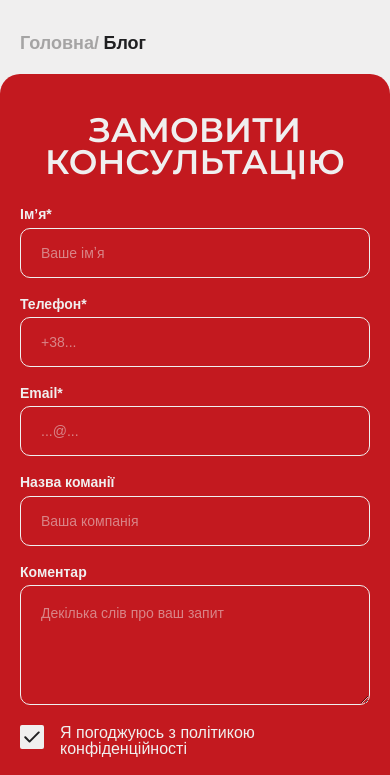
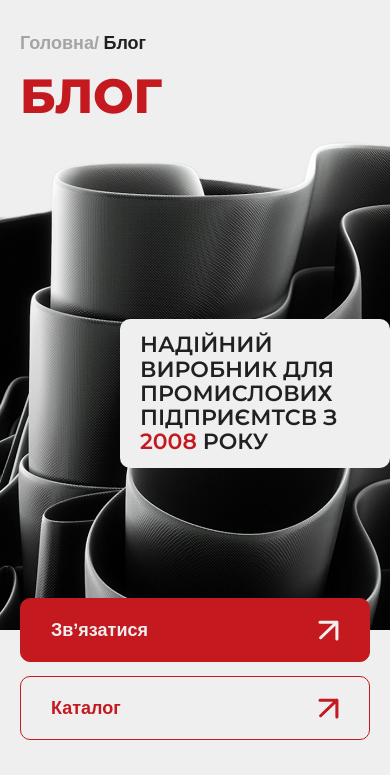
Before and after one commit to ValeriiaZhubrieva/test-alterna, a plain HTML site: page blog.html in a window 390 px wide. Shown: the part 66-841 px from the top of the page. Drawn offline with Linux system fonts and the light colour scheme; a web font is replaced by a local one.

Commit message:
fix v1.2

```diff
--- a/blog.html
+++ b/blog.html
@@ -11,11 +11,11 @@
 		<link rel="preload" href="./assets/fonts/Manrope-Medium.woff2" as="font" type="font/woff2" crossorigin="anonymous">
 		<link rel="shortcut icon" href="./assets/img/favicon.ico">
 		<title>Блог</title>
-		<script type="module" crossorigin="" src="./js/app.min.js?v=1755508881133"></script>
-		<script type="module" crossorigin="" src="./js/textblock.min.js?v=1755508881133"></script>
-		<link rel="stylesheet" crossorigin="" href="./css/app.min.css?v=1755508881133">
-		<link rel="stylesheet" crossorigin="" href="./css/textblock.min.css?v=1755508881133">
-		<link rel="stylesheet" crossorigin="" href="./css/page-error.min.css?v=1755508881133">
+		<script type="module" crossorigin="" src="./js/app.min.js?v=1755514337027"></script>
+		<script type="module" crossorigin="" src="./js/textblock.min.js?v=1755514337027"></script>
+		<link rel="stylesheet" crossorigin="" href="./css/app.min.css?v=1755514337027">
+		<link rel="stylesheet" crossorigin="" href="./css/textblock.min.css?v=1755514337027">
+		<link rel="stylesheet" crossorigin="" href="./css/blog.min.css?v=1755514337027">
 	</head>
 	<body>
 		<div class="wrapper">
@@ -98,6 +98,38 @@
 						<span class="breadcrumbs__link active">Блог</span>
 					</div>
 				</div>
+				<section class="blog-hero">
+					<div class="blog-hero__container">
+						<div class="blog-hero__body">
+							<h1 class="blog-hero__title title title--h1">блог</h1>
+							<div class="blog-hero__btns">
+								<a href="#" class="blog-hero__btn button-empty">
+									<span>Каталог</span>
+									<svg width="29" height="29" viewbox="0 0 29 29" fill="none" xmlns="http://www.w3.org/2000/svg">
+										<path d="M26.107 3.02175V26.3607M26.107 3.02175H2.76804M26.107 3.02175L3.68073 24.5087" stroke="currentColor" stroke-width="4.20578" stroke-linecap="round" stroke-linejoin="round"></path>
+									</svg>
+								</a>
+								<a href="#" class="blog-hero__btn button">
+									<span>Звʼязатися</span>
+									<svg width="29" height="29" viewbox="0 0 29 29" fill="none" xmlns="http://www.w3.org/2000/svg">
+										<path d="M26.107 3.02175V26.3607M26.107 3.02175H2.76804M26.107 3.02175L3.68073 24.5087" stroke="currentColor" stroke-width="4.20578" stroke-linecap="round" stroke-linejoin="round"></path>
+									</svg>
+								</a>
+							</div>
+							<div class="blog-hero__descr">
+								надійний виробник для промислових підприємтсв з
+								<span>2008</span>
+								року
+							</div>
+						</div>
+						<div class="blog-hero__bg">
+							<picture>
+								<source srcset="./assets/img/blog/hero-bg-mob.webp" media="(max-width: 649.98px)">
+								<img alt="promo-img" src="./assets/img/blog/hero-bg.webp">
+							</picture>
+						</div>
+					</div>
+				</section>
 				<section class="consultation">
 					<div class="consultation__container">
 						<div class="consultation__head">
--- a/css/dev/app.css
+++ b/css/dev/app.css
@@ -175,7 +175,7 @@ body {
   border: 1px solid var(--red);
   background-color: var(--red);
   color: var(--white);
-  transition: border 0.3s, background 0.3s, color 0.3s;
+  transition: border 0.4s, background 0.3s, color 0.3s;
   position: relative;
   z-index: 2;
   overflow: hidden;
@@ -343,6 +343,7 @@ body {
   border: 1px solid var(--grey);
   border-radius: 29px;
   padding: 50px 44px;
+  transition: box-shadow 0.3s;
 }
 .product-card > *:not(:last-child) {
   margin-bottom: 26px;
@@ -437,9 +438,6 @@ body {
 .input-field--white .input-field__input::placeholder {
   color: rgba(240, 239, 239, 0.5);
 }
-.input-field--white .input-field__input:focus {
-  outline: 1.5px solid var(--white);
-}
 .input-field--long {
   flex: 1 1 auto;
 }
@@ -456,6 +454,7 @@ body {
   font-weight: 500;
   font-size: 20px;
   line-height: 110%;
+  outline: none !important;
 }
 .input-field__input::placeholder {
   color: var(--grey);
@@ -463,9 +462,6 @@ body {
 }
 .input-field__input:focus::placeholder {
   opacity: 0;
-}
-.input-field__input:focus {
-  outline: 1.5px solid var(--black);
 }
 .input-field textarea.input-field__input {
   padding: 20px 40px;
@@ -1953,6 +1949,9 @@ textarea.input {
   .swiper-pagination .swiper-pagination-bullet:hover {
     background-color: var(--black);
   }
+  .product-card:hover {
+    box-shadow: 0px 0px 20px 0px rgba(165, 164, 164, 0.6);
+  }
   .breadcrumbs__link:hover {
     color: var(--black);
   }
--- /dev/null
+++ b/css/dev/blog.css
@@ -0,0 +1,158 @@
+.blog-hero {
+  margin-bottom: 140px;
+  padding-bottom: 188px;
+  position: relative;
+  z-index: 2;
+  overflow: hidden;
+}
+.blog-hero__body {
+  display: grid;
+  grid-template-columns: repeat(2, 1fr);
+  gap: 200px 40px;
+}
+.blog-hero__title {
+  color: var(--red);
+}
+.blog-hero__btns {
+  justify-self: end;
+  max-width: 430px;
+  width: 100%;
+  display: flex;
+  flex-direction: column;
+  gap: 14px;
+}
+.blog-hero__btn {
+  max-width: 100%;
+  width: 100%;
+}
+.blog-hero__descr {
+  grid-column: 2;
+  margin-left: auto;
+  margin-right: -20px;
+  max-width: 695px;
+  width: 100%;
+  background-color: var(--white);
+  border-radius: 20px;
+  font-family: var(--second-family);
+  font-weight: 600;
+  line-height: 110%;
+  text-transform: uppercase;
+}
+.blog-hero__descr span {
+  color: var(--red);
+}
+.blog-hero__bg {
+  position: absolute;
+  z-index: -1;
+  top: 0;
+  left: 0;
+  width: 100%;
+  height: 100%;
+}
+.blog-hero__bg img {
+  width: 100%;
+  height: 100%;
+  object-fit: cover;
+  object-position: top;
+}
+@media (max-width: 61.99875em) {
+  .blog-hero__body {
+    gap: 100px 40px;
+  }
+  .blog-hero__descr {
+    padding-top: 14px;
+  }
+  .blog-hero__descr {
+    padding-bottom: 14px;
+  }
+  .blog-hero__descr {
+    padding-left: 20px;
+  }
+  .blog-hero__descr {
+    padding-right: 20px;
+  }
+  .blog-hero__descr {
+    border-radius: 10px;
+    padding: 14px 20px;
+  }
+}
+@media (max-width: 47.99875em) {
+  .blog-hero {
+    margin-bottom: 70px;
+  }
+}
+@media (max-width: 40.62375em) {
+  .blog-hero {
+    padding-bottom: 0;
+  }
+  .blog-hero__body {
+    grid-template-columns: 1fr;
+    gap: 0;
+  }
+  .blog-hero__title:not(:last-child) {
+    margin-bottom: 200px;
+  }
+  .blog-hero__btns {
+    order: 1;
+    max-width: 100%;
+    flex-direction: column-reverse;
+  }
+  .blog-hero__descr {
+    grid-column: auto;
+    margin-left: 100px;
+    max-width: none;
+    width: auto;
+    margin-bottom: 130px;
+  }
+  .blog-hero__bg {
+    top: 50px;
+    bottom: 110px;
+    height: auto;
+  }
+}
+@media (max-width: 29.99875em) {
+  .blog-hero__descr {
+    font-size: 22px;
+  }
+}
+@media (max-width: 22.49875em) {
+  .blog-hero__descr {
+    margin-left: 50px;
+  }
+}
+@media (min-width: 29.99875em) and (max-width: 110em) {
+  .blog-hero__descr {
+    font-size: clamp( 22px , 12.250558585px  +  2.0312182622vw , 48px );
+  }
+}
+@media (min-width: 61.99875em) and (max-width: 110em) {
+  .blog-hero__descr {
+    padding-top: clamp( 14px , -19.5817817244px  +  3.3853285071vw , 40px );
+  }
+  .blog-hero__descr {
+    padding-bottom: clamp( 14px , -19.5817817244px  +  3.3853285071vw , 40px );
+  }
+  .blog-hero__descr {
+    padding-left: clamp( 20px , -13.5817817244px  +  3.3853285071vw , 46px );
+  }
+  .blog-hero__descr {
+    padding-right: clamp( 20px , -13.5817817244px  +  3.3853285071vw , 46px );
+  }
+}
+@media (min-width: 110em) {
+  .blog-hero__descr {
+    padding-top: 40px;
+  }
+  .blog-hero__descr {
+    padding-bottom: 40px;
+  }
+  .blog-hero__descr {
+    padding-left: 46px;
+  }
+  .blog-hero__descr {
+    padding-right: 46px;
+  }
+  .blog-hero__descr {
+    font-size: 48px;
+  }
+}
--- a/css/dev/proposals.css
+++ b/css/dev/proposals.css
@@ -71,7 +71,7 @@
   margin-top: auto;
   max-width: 695px;
   background-color: var(--white);
-  border-radius: 19px;
+  border-radius: 20px;
   font-family: var(--second-family);
   font-weight: 600;
   line-height: 110%;
```
Also changed, not shown: aboutus.html (+8 -8 lines), blocks.html (+10 -10 lines), contacts.html (+6 -6 lines), index.html (+8 -8 lines), page-error.html (+4 -4 lines), assets/img/blog/hero-bg-mob.png (added), assets/img/blog/hero-bg-mob.webp (added), assets/img/blog/hero-bg.webp (added), css/app.min.css, css/blog.min.css (added), css/proposals.min.css.
